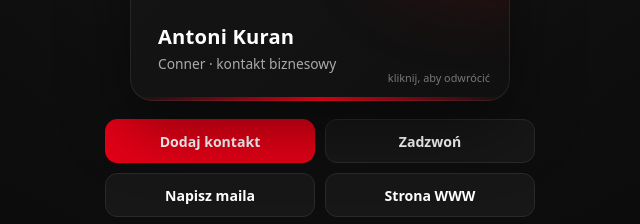
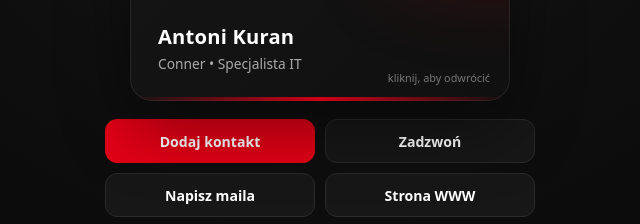
Before and after one commit to antekku9/Conner-wizytowka, a plain HTML site: page index.html in a window 1280 px wide. Shown: the part 327-551 px from the top of the page, 320-960 px from the left. Drawn offline with Linux system fonts and the light colour scheme.

Commit message:
Update index.html

```diff
--- a/index.html
+++ b/index.html
@@ -41,7 +41,7 @@
           <img class="logo" src="logo-white.svg" alt="Conner" />
           <div class="person">
             <div class="name">Antoni Kuran</div>
-            <div class="role">Conner · kontakt biznesowy</div>
+            <div class="role">Conner • Specjalista IT</div>
           </div>
           <div class="hint">kliknij, aby odwrócić</div>
         </div>
```
